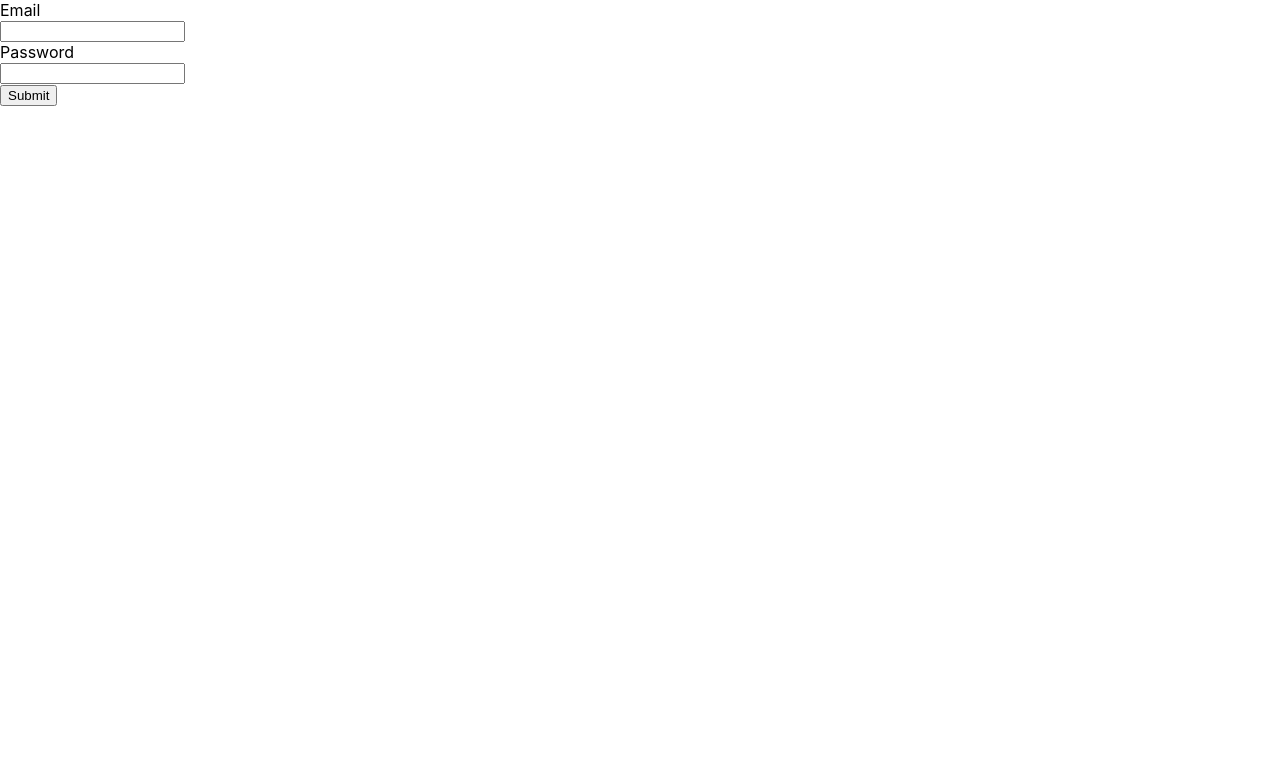
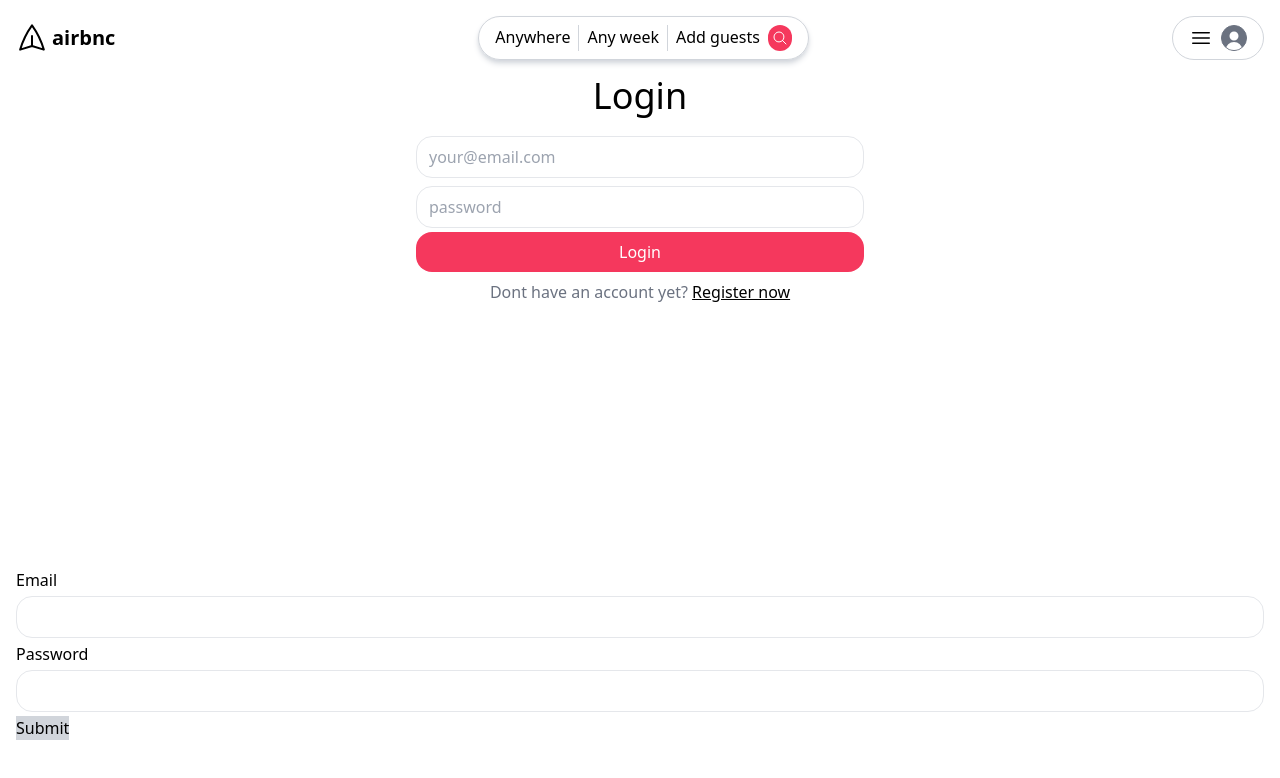
Before and after one commit to deepankarck2/Booking-app, a React (Create React App) app in the folder frontend/: page /login in a window 1280 px wide. Shown: the top 778 px of the page. Built offline with nearby package versions, Linux system fonts and the light colour scheme.

Commit message:
new commit

```diff
--- a/frontend/src/App.css
+++ b/frontend/src/App.css
@@ -1,38 +1,16 @@
-.App {
-  text-align: center;
+@tailwind base;
+@tailwind components;
+@tailwind utilities;
+
+input[type="text"],
+input[type="password"],
+input[type="email"] {
+  @apply w-full border my-1 py-2 px-3 rounded-2xl;
 }
-
-.App-logo {
-  height: 40vmin;
-  pointer-events: none;
+button {
+  @apply bg-gray-300;
 }
-
-@media (prefers-reduced-motion: no-preference) {
-  .App-logo {
-    animation: App-logo-spin infinite 20s linear;
-  }
+button.primary {
+  background-color: #f5385d;
+  @apply bg-primary p-2 w-full text-white rounded-2xl;
 }
-
-.App-header {
-  background-color: #282c34;
-  min-height: 100vh;
-  display: flex;
-  flex-direction: column;
-  align-items: center;
-  justify-content: center;
-  font-size: calc(10px + 2vmin);
-  color: white;
-}
-
-.App-link {
-  color: #61dafb;
-}
-
-@keyframes App-logo-spin {
-  from {
-    transform: rotate(0deg);
-  }
-  to {
-    transform: rotate(360deg);
-  }
-}
--- a/frontend/src/App.js
+++ /dev/null
@@ -1,19 +0,0 @@
-import { Routes, Route, BrowserRouter } from 'react-router-dom';
-import "./App.css";
-import Home from "./Pages/Home/Home";
-import Login from "./Pages/Login/Login";
-import Register from './Pages/Register/Register';
-
-function App() {
-  return (
-    <BrowserRouter>
-      <Routes>
-        <Route path="/" element={<Home />} />
-        <Route path="/register" element={<Register />} />
-        <Route path="/login" element={<Login />} />
-      </Routes>
-    </BrowserRouter>
-  );
-}
-
-export default App;
--- /dev/null
+++ b/frontend/src/App.jsx
@@ -0,0 +1,20 @@
+import { Routes, Route, BrowserRouter } from "react-router-dom";
+import "./App.css";
+import Layout from "./Layout";
+import Home from "./Pages/Home/Home";
+import Login from "./Pages/Login/Login";
+import Register from "./Pages/Register/Register";
+
+function App() {
+  return (
+    <Routes>
+      <Route path="/" element={<Layout />}>
+        <Route index element={<Home />} />
+        <Route path="/login" element={<Login />} />
+        <Route path="/register" element={<Register />} />
+      </Route>
+    </Routes>
+  );
+}
+
+export default App;
--- /dev/null
+++ b/frontend/src/Header.jsx
@@ -0,0 +1,86 @@
+import { Link } from "react-router-dom";
+export default function Header() {
+  return (
+    <div>
+      <header className="flex justify-between">
+        <a href="" className="flex items-center gap-1">
+          <svg
+            xmlns="http://www.w3.org/2000/svg"
+            fill="none"
+            viewBox="0 0 24 24"
+            strokeWidth={1.5}
+            stroke="currentColor"
+            className="w-8 h-8 -rotate-90"
+          >
+            <path
+              strokeLinecap="round"
+              strokeLinejoin="round"
+              d="M6 12L3.269 3.126A59.768 59.768 0 0121.485 12 59.77 59.77 0 013.27 20.876L5.999 12zm0 0h7.5"
+            />
+          </svg>
+          <span className=" font-bold text-xl">airbnc</span>
+        </a>
+        <div
+          className="flex gap-2 border border-gray-300 rounded-full py-2 px-4
+            shadow-md shadow-gray-300"
+        >
+          <div>Anywhere</div>
+          <div className="border-l border-gray-300"></div>
+          <div>Any week</div>
+          <div className="border-l border-gray-300"></div>
+          <div>Add guests</div>
+          <button className="bg-primary text-white p-1 rounded-full">
+            <svg
+              xmlns="http://www.w3.org/2000/svg"
+              fill="none"
+              viewBox="0 0 24 24"
+              strokeWidth={1.5}
+              stroke="currentColor"
+              className="w-4 h-4"
+            >
+              <path
+                strokeLinecap="round"
+                strokeLinejoin="round"
+                d="M21 21l-5.197-5.197m0 0A7.5 7.5 0 105.196 5.196a7.5 7.5 0 0010.607 10.607z"
+              />
+            </svg>
+          </button>
+        </div>
+        <Link
+          to={"/login"}
+          className="flex items-center gap-2 border border-gray-300 rounded-full py-2 px-4
+            "
+        >
+          <svg
+            xmlns="http://www.w3.org/2000/svg"
+            fill="none"
+            viewBox="0 0 24 24"
+            strokeWidth={1.5}
+            stroke="currentColor"
+            className="w-6 h-6"
+          >
+            <path
+              strokeLinecap="round"
+              strokeLinejoin="round"
+              d="M3.75 6.75h16.5M3.75 12h16.5m-16.5 5.25h16.5"
+            />
+          </svg>
+          <div className=" bg-gray-500 text-white rounded-full border border-gray-500 overflow-hidden">
+            <svg
+              xmlns="http://www.w3.org/2000/svg"
+              viewBox="0 0 24 24"
+              fill="currentColor"
+              className="w-6 h-6 relative top-1"
+            >
+              <path
+                fillRule="evenodd"
+                d="M7.5 6a4.5 4.5 0 119 0 4.5 4.5 0 01-9 0zM3.751 20.105a8.25 8.25 0 0116.498 0 .75.75 0 01-.437.695A18.683 18.683 0 0112 22.5c-2.786 0-5.433-.608-7.812-1.7a.75.75 0 01-.437-.695z"
+                clipRule="evenodd"
+              />
+            </svg>
+          </div>
+        </Link>
+      </header>
+    </div>
+  );
+}
--- /dev/null
+++ b/frontend/src/Layout.jsx
@@ -0,0 +1,11 @@
+import { Outlet } from "react-router-dom";
+import Header from "./Header";
+
+export default function Layout() {
+  return (
+    <div className="p-4 flex flex-col min-h-screen">
+      <Header />
+      <Outlet />
+    </div>
+  );
+}
--- a/frontend/src/Pages/Login/Login.jsx
+++ b/frontend/src/Pages/Login/Login.jsx
@@ -1,11 +1,11 @@
 import { useRef } from "react";
 import { loginRequest } from "../../utils/requests/login";
-
+import { Link } from "react-router-dom";
 export default function Login() {
   const formRefs = {
     emailRef: useRef(),
     passwordRef: useRef(),
-    }
+  };
 
   async function submitHandler(e) {
     e.preventDefault();
@@ -18,22 +18,43 @@
     try {
       await loginRequest(email, password);
       console.log(`success`);
-
     } catch (err) {
       console.log(err);
       return;
     }
   }
 
-    return <div>
+  return (
+    <div>
+      <div className="mt-4 grow flex items-center justify-around">
+        <div className="mb-64">
+          <h1 className="text-4xl text-center mb-4">Login</h1>
+          <form className="  max-w-md mx-auto">
+            <input type="email" placeholder="your@email.com" />
+            <input type="password" placeholder="password" />
+            <button className="primary">Login</button>
+            <div className="text-center py-2 text-gray-500">
+              Dont have an account yet?{" "}
+              <Link className="underline text-black" to={"/register"}>
+                Register now
+              </Link>
+            </div>
+          </form>
+        </div>
+      </div>
       <form onSubmit={submitHandler}>
-            <label>Email</label><br></br>
-            <input ref={formRefs.emailRef} type="email" /><br></br>
+        <label>Email</label>
+        <br></br>
+        <input ref={formRefs.emailRef} type="email" />
+        <br></br>
 
-            <label>Password</label><br></br>
-            <input ref={formRefs.passwordRef} type="password" /><br></br>
+        <label>Password</label>
+        <br></br>
+        <input ref={formRefs.passwordRef} type="password" />
+        <br></br>
 
         <button>Submit</button>
       </form>
     </div>
+  );
 }
--- a/frontend/src/Pages/Register/Register.jsx
+++ b/frontend/src/Pages/Register/Register.jsx
@@ -1,7 +1,7 @@
 import { useRef } from "react";
 import { registerRequest } from "../../utils/requests/register";
 import { useNavigate } from "react-router-dom";
-
+import { Link } from "react-router-dom";
 export default function Register() {
   const navigate = useNavigate();
 
@@ -9,7 +9,7 @@
     usernameRef: useRef(),
     emailRef: useRef(),
     passwordRef: useRef(),
-    }
+  };
 
   async function submitHandler(e) {
     e.preventDefault();
@@ -30,20 +30,45 @@
     }
   }
 
-    return <div>
+  return (
+    <div>
+      <div className="mt-4 grow flex items-center justify-around">
+        <div className="mb-64">
+          <h1 className="text-4xl text-center mb-4">Register</h1>
+          <form className="  max-w-md mx-auto">
+            <input type="text" placeholder="Test" />
+            <input type="email" placeholder="your@email.com" />
+            <input type="password" placeholder="password" />
+            <button className="primary">Register</button>
+            <div className="text-center py-2 text-gray-500">
+              Already a member?{" "}
+              <Link className="underline text-black" to={"/login"}>
+                Login
+              </Link>
+            </div>
+          </form>
+        </div>
+      </div>
       <h1>Register</h1>
 
       <form onSubmit={submitHandler}>
-            <label>Username</label><br></br>
-            <input ref={formRefs.usernameRef} /><br></br>
+        <label>Username</label>
+        <br></br>
+        <input ref={formRefs.usernameRef} />
+        <br></br>
 
-            <label>Email</label><br></br>
-            <input ref={formRefs.emailRef} type="email" /><br></br>
+        <label>Email</label>
+        <br></br>
+        <input ref={formRefs.emailRef} type="email" />
+        <br></br>
 
-            <label>Password</label><br></br>
-            <input ref={formRefs.passwordRef} type="password" /><br></br>
+        <label>Password</label>
+        <br></br>
+        <input ref={formRefs.passwordRef} type="password" />
+        <br></br>
 
         <button>Submit</button>
       </form>
     </div>
+  );
 }
--- a/frontend/src/index.css
+++ /dev/null
@@ -1,13 +0,0 @@
-body {
-  margin: 0;
-  font-family: -apple-system, BlinkMacSystemFont, 'Segoe UI', 'Roboto', 'Oxygen',
-    'Ubuntu', 'Cantarell', 'Fira Sans', 'Droid Sans', 'Helvetica Neue',
-    sans-serif;
-  -webkit-font-smoothing: antialiased;
-  -moz-osx-font-smoothing: grayscale;
-}
-
-code {
-  font-family: source-code-pro, Menlo, Monaco, Consolas, 'Courier New',
-    monospace;
-}
--- a/frontend/src/index.js
+++ b/frontend/src/index.js
@@ -1,17 +1,17 @@
-import React from 'react';
-import ReactDOM from 'react-dom/client';
-import './index.css';
-import App from './App';
-import reportWebVitals from './reportWebVitals';
+import React from "react";
+import ReactDOM from "react-dom/client";
+import { BrowserRouter } from "react-router-dom";
+import App from "./App";
 
-const root = ReactDOM.createRoot(document.getElementById('root'));
+const root = ReactDOM.createRoot(document.getElementById("root"));
 root.render(
   <React.StrictMode>
-    <App />
+    <BrowserRouter>
+      <App />
+    </BrowserRouter>
   </React.StrictMode>
 );
 
 // If you want to start measuring performance in your app, pass a function
 // to log results (for example: reportWebVitals(console.log))
 // or send to an analytics endpoint. Learn more: https://bit.ly/CRA-vitals
-reportWebVitals();
--- a/frontend/src/reportWebVitals.js
+++ /dev/null
@@ -1,13 +0,0 @@
-const reportWebVitals = onPerfEntry => {
-  if (onPerfEntry && onPerfEntry instanceof Function) {
-    import('web-vitals').then(({ getCLS, getFID, getFCP, getLCP, getTTFB }) => {
-      getCLS(onPerfEntry);
-      getFID(onPerfEntry);
-      getFCP(onPerfEntry);
-      getLCP(onPerfEntry);
-      getTTFB(onPerfEntry);
-    });
-  }
-};
-
-export default reportWebVitals;
--- a/frontend/tailwind.config.js
+++ b/frontend/tailwind.config.js
@@ -1,6 +1,6 @@
 /** @type {import('tailwindcss').Config} */
 module.exports = {
-  content: ["./src/**/*.{js,jsx,ts,tsx}"],
+  content: ["./index.html", "./src/**/*.{js,ts,jsx,tsx}"],
   theme: {
     extend: {
       colors: {
```
Also changed, not shown: frontend/src/setupTests.js (deleted, +0 -5 lines), frontend/src/logo.svg (deleted), 1 other file (tests, documents, lock files or other folders). Lines whose indentation alone changed are shown as unchanged.
